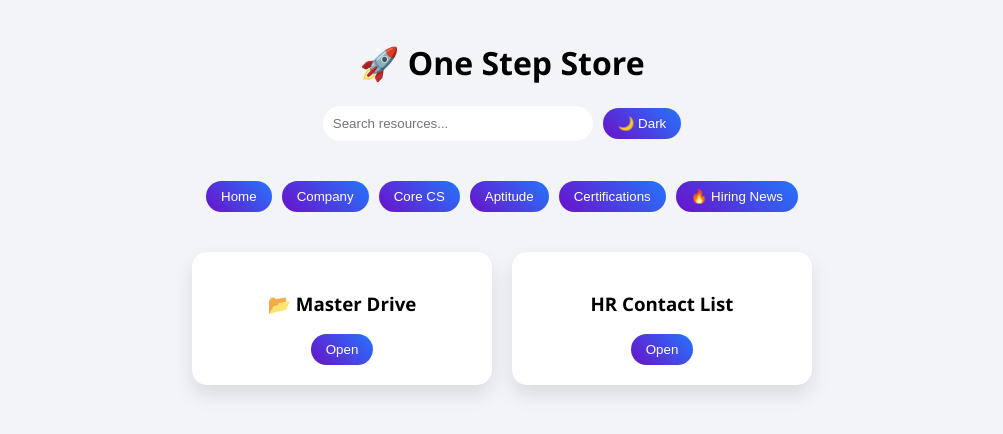
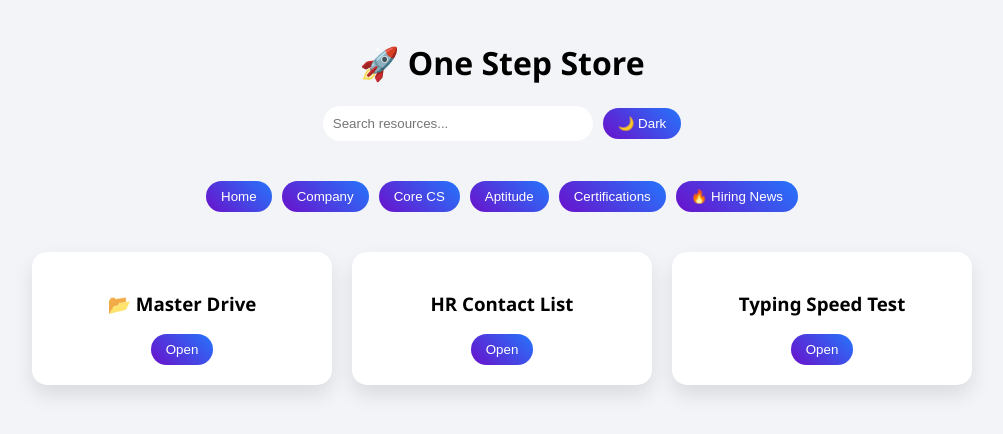
Before and after one commit to pratikshinde84/Resources, a React (Create React App) app: page / in a window 1280 px wide. Shown: the top 434 px of the page, without its empty margins (138-1141 px from the left). Built offline with nearby package versions, Linux system fonts and the light colour scheme.

Commit message:
Done bhai

```diff
--- a/src/App.js
+++ b/src/App.js
@@ -19,6 +19,10 @@ function App() {
       {
         title: "HR Contact List",
         link: "https://drive.google.com/file/d/1ElqmcwDgCfR2F5usHmK93JAsm8V4scIQ/view?usp=drivesdk"
+      },
+      {
+        title: "Typing Speed Test",
+        link: "https://monkeytype.com/"
       }
     ],
 
```
